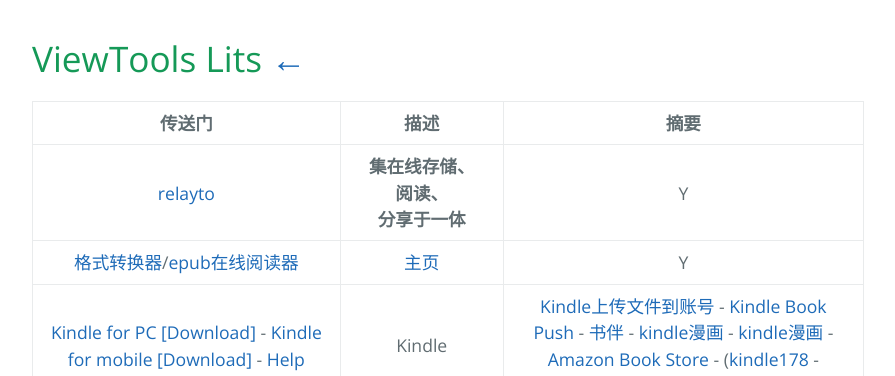
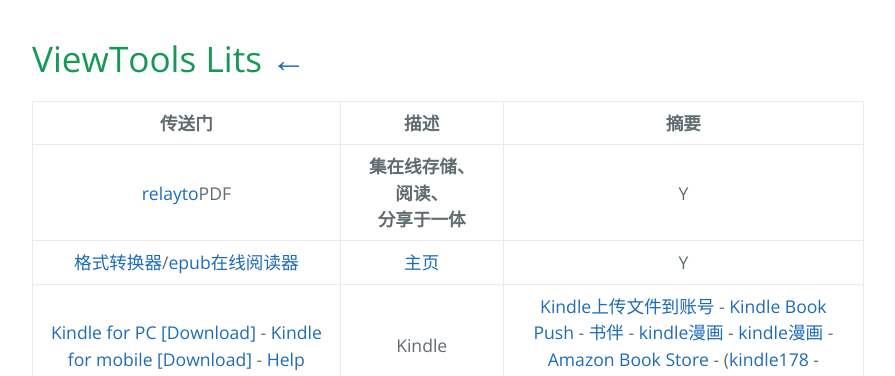
Before and after one commit to AmbroseRen/test, a Jekyll site: the page built from Library/ViewTools.md, in a window 1280 px wide. Shown: the top 376 px of the page, without its empty margins (192-1087 px from the left). Built offline with Jekyll 4.4.1, drawn with Linux system fonts in a browser that asks for light colours; our own code applies the rules of GitHub Pages for plain Markdown files; the repository's description, which GitHub fills in, is left out.

Commit message:
Update ViewTools.md

```diff
--- a/Library/ViewTools.md
+++ b/Library/ViewTools.md
@@ -2,7 +2,7 @@
 
 | 传送门 | 描述 | 摘要 |
 |:---:|:---:|:---:|
-| [relayto](https://relayto.com/-17/docs) | __集在线存储、阅读、分享于一体__ | Y |
+| [relayto](https://relayto.com/-17/docs)PDF | __集在线存储、阅读、分享于一体__ | Y |
 | [格式转换器](https://www.aconvert.com/cn/ebook/epub-to-mobi/)/[epub在线阅读器](https://epub.liumingye.cn/) | [主页](https://tool.liumingye.cn/) | Y |
 | [Kindle for PC [Download]](https://www.amazon.com/Amazon-Digital-Services-LLC-Download/dp/B00UB76290) - [Kindle for mobile [Download]](https://www.amazon.com/b?ie=UTF8&node=16571048011) - [Help](https://www.amazon.com/gp/help/customer/display.html?nodeId=GZSM7D8A85WKPYYD) | Kindle | [Kindle上传文件到账号](https://www.amazon.com/gp/sendtokindle) - [Kindle Book Push](https://book.einverne.info/) - [书伴](https://bookfere.com/ebook) - [kindle漫画](http://www.kindlecomic.net/) - [kindle漫画](http://vol.moe/) - [Amazon Book Store](https://www.amazon.cn/b?ie=UTF8&node=1987669071) - ([kindle178](http://www.kindle178.com/) - 少儿英语星) - [去除DRM](http://www.staycu.com/archives/259) |
 | []() | O_O | Y |
```
